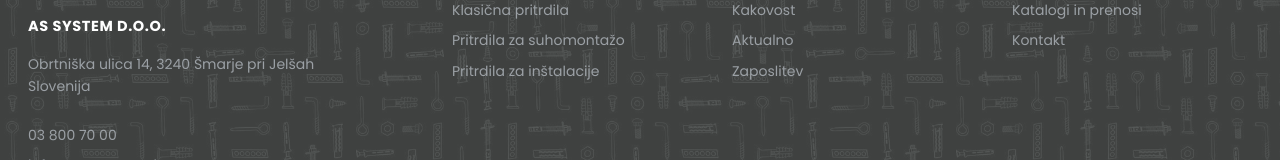
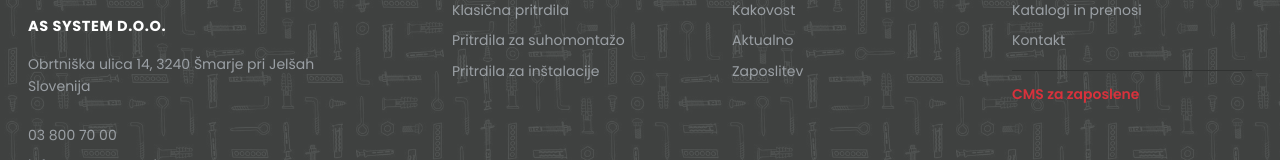
Before and after one commit to claudinka33/assystem-web, a Next.js app: page / in a window 1280 px wide. Shown: the part 5069-5229 px from the top of the page. Built offline with nearby package versions, Linux system fonts and the light colour scheme; no server answers; the database is empty.

Commit message:
Noga: povezava CMS za zaposlene

```diff
--- a/app/globals.css
+++ b/app/globals.css
@@ -604,6 +604,15 @@ a {
 .ftr a:hover {
   color: #fff;
 }
+.ftr a.ftr-cms {
+  margin-top: 14px;
+  padding-top: 12px;
+  border-top: 1px solid var(--color-ink-2);
+  color: var(--color-red-2);
+  font-weight: 600;
+}
+.ftr a.ftr-cms:hover { color: #fff; }
+
 .fb {
   border-top: 1px solid var(--color-ink-2);
   margin-top: 44px;
--- a/components/Footer.jsx
+++ b/components/Footer.jsx
@@ -45,6 +45,9 @@ export default function Footer() {
           <Link href="/private-label">Private label</Link>
           <Link href="/katalogi">Katalogi in prenosi</Link>
           <Link href="/kontakt">Kontakt</Link>
+          <Link href="/admin" className="ftr-cms">
+            CMS za zaposlene
+          </Link>
         </div>
       </div>
 
```
